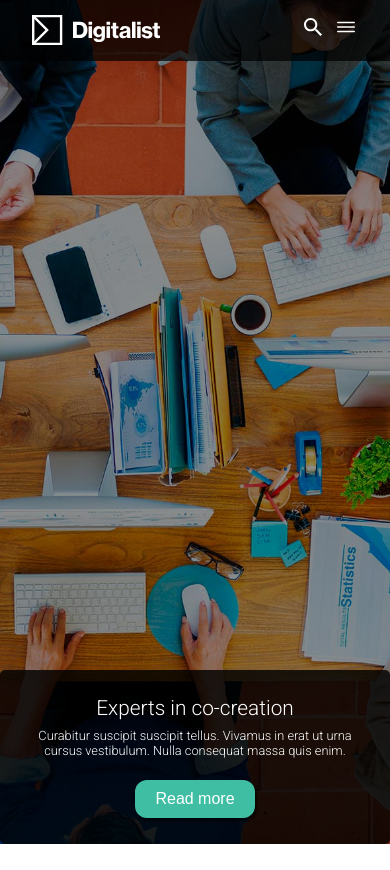
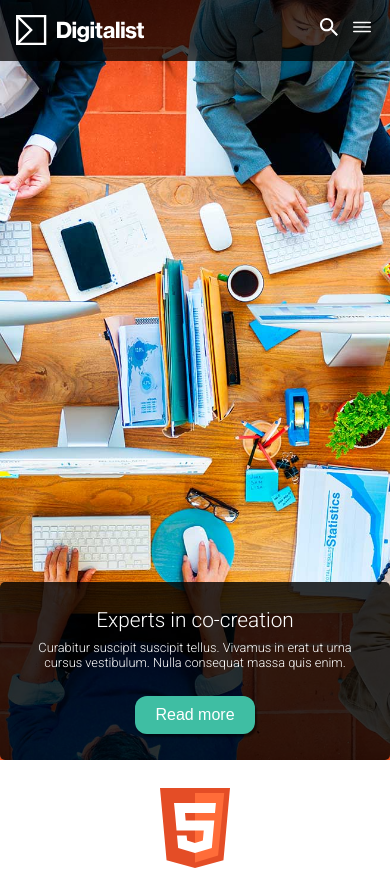
Before and after one commit to Chewbeccaz/digitalist-kodtest, a React (Vite) app in the folder client/: page / in a window 390 px wide. Shown: the top 870 px of the page. Built offline with nearby package versions, Linux system fonts and the light colour scheme.

Commit message:
adjusted backgroundimg

```diff
--- a/client/src/styles/_header.scss
+++ b/client/src/styles/_header.scss
@@ -6,12 +6,11 @@
   background-size: cover;
   background-position: center;
   background-repeat: no-repeat;
-  min-height: 100vh;
+  height: 100vh;
   display: flex;
   justify-content: center;
-}
 
-.header::before {
+  &::before {
     content: "";
     position: absolute;
     top: 0;
@@ -19,6 +18,11 @@
     bottom: 0;
     left: 0;
     background-color: rgba(0, 0, 0, 0.446);
+
+    @media (max-width: 767px) {
+      background-color: transparent !important;
+    }
+  }
 }
 
 .navigation {
@@ -53,12 +57,16 @@
 .read-more p {
   font-size: 0.8em;
   font-weight: 300;
-  margin-bottom: 12px;
+  margin-bottom: Index.$gutter * 2;
   text-align: center;
   color: white;
 }
 
 @media (max-width: 767px) {
+  .header {
+    height: 90vh;
+  }
+
   .read-more {
     top: auto;
     bottom: 0;
--- a/client/src/styles/_navbar.scss
+++ b/client/src/styles/_navbar.scss
@@ -4,7 +4,7 @@ nav {
   background-color: rgba(0, 0, 0, 0.721);
   @include Index.flex-center;
   justify-content: space-between;
-  padding: 0 2em;
+  padding: 0 1em;
   color: white;
 }
 
--- a/client/src/styles/_searchbox.scss
+++ b/client/src/styles/_searchbox.scss
@@ -110,10 +110,12 @@
       padding: 0;
       .search-input {
         animation: slide-in 0.6s forwards;
+        margin-bottom: 8px;
       }
 
       button svg {
         transform: translateY(10px);
+        margin-bottom: 2px;
       }
     }
 
```
Lines whose indentation alone changed are shown as unchanged.
